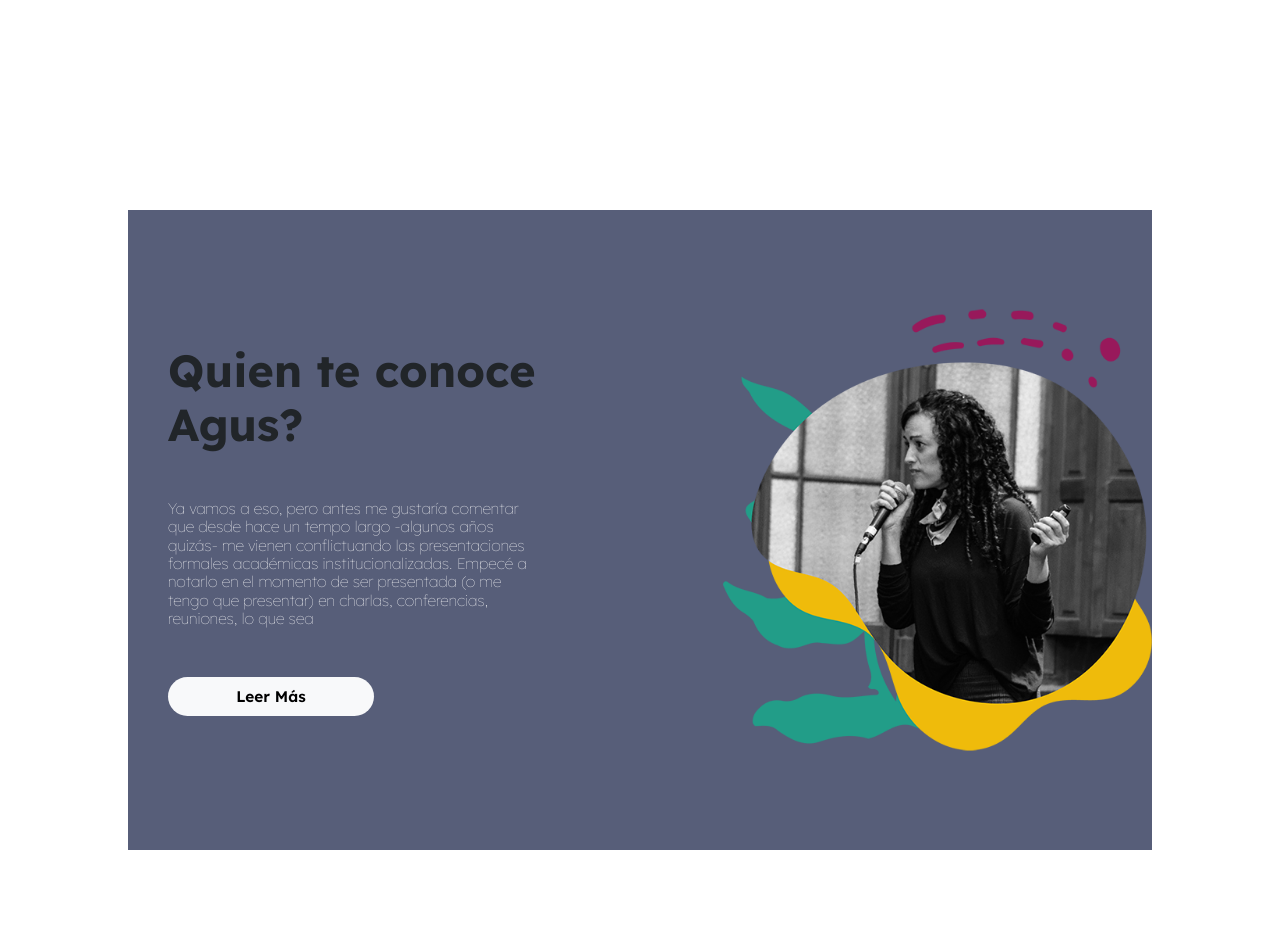
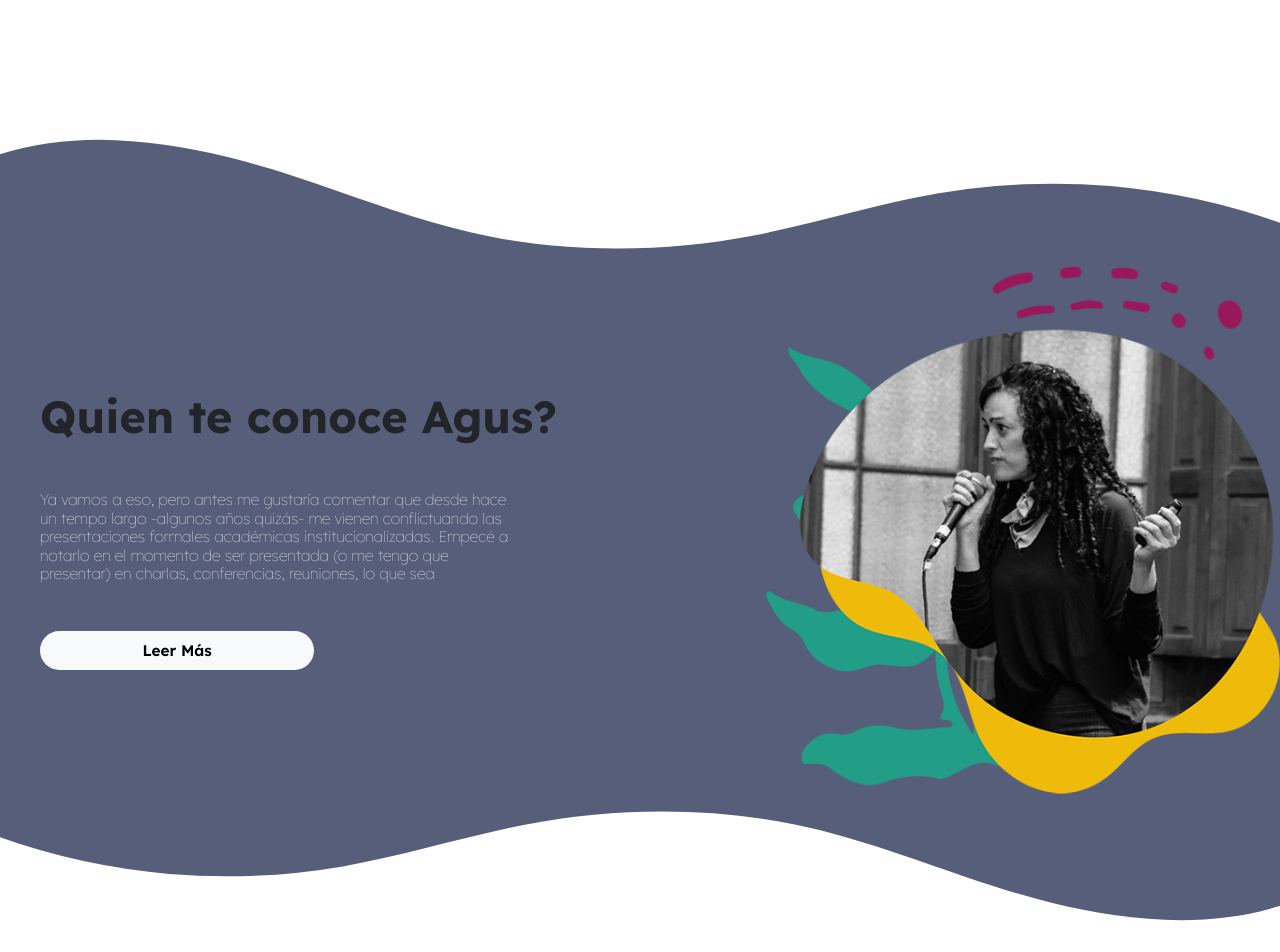
Before and after one commit to lupattin/LicApp, a Next.js app: page / in a window 1280 px wide. Shown: the part 840-1792 px from the top of the page. Built offline with nearby package versions, Linux system fonts and the light colour scheme.

Commit message:
add decoration to AboutMeContainer

```diff
--- a/src/UI/containers/aboutme/index.tsx
+++ b/src/UI/containers/aboutme/index.tsx
@@ -8,14 +8,14 @@ export const HomeAboutMeContainer = styled.div`
     width: 100vw;
     height: 100vh;
     text-align: center;
-    margin-bottom: 500px;
+    margin-bottom: 700px;
 `
 export const AboutMeContainer = styled.div`
     background-color:#575e79;
     display: flex;
     flex-direction: row;
     align-items: center;
-    width: 80%;
+    width: 100%;
     height: 80%;
     z-index: 1;
     left: -300px;
@@ -52,5 +52,5 @@ export const AboutMeTextContainer = styled.div `
     }
 `
 export const AboutMeImgContainer = styled.div `
-    width: 50%;
+    width: 45%;
 `
--- a/src/UI/img/index.tsx
+++ b/src/UI/img/index.tsx
@@ -32,6 +32,15 @@ export const AboutMeImg = styled(Img)`
     }
 
 `;
+export const WaveAboutMeTop = styled(Img)`
+  position: relative;
+  transform: rotate(180deg);
+  width: 100%;
+`
+export const WaveAboutMeBottom= styled(Img)`
+  position: relative;
+  width: 100%;
+`
 
 export const FooterImgLogo = styled(Img)`
     width: 200px;
--- a/src/components/aboutme/index.tsx
+++ b/src/components/aboutme/index.tsx
@@ -1,15 +1,27 @@
+/*Containers*/
 import { AboutMeContainer } from "@/UI/containers/aboutme";
+
+/*UI*/
 import { TitleAboutMe } from "@/UI/title";
 import { ParagraphAboutMe } from "@/UI/paragraph";
 import { ButtonAboutMe } from "@/UI/button"
 import { AboutMeImg } from "@/UI/img/index"
 import { AboutMeTextContainer } from "@/UI/containers/aboutme";
 import { AboutMeImgContainer } from "@/UI/containers/aboutme"
+import { WaveAboutMeBottom } from "@/UI/img/index";
+import { WaveAboutMeTop } from "@/UI/img/index"
+
+/*Photo*/
 import aboutMePhoto from '../../../public/aboutme-10.png'
+import wavePhotoBottom from '../../../public/wavesBottom.svg'
+import wavePhotoTop from '../../../public/wavesTop.svg'
+
 export function AboutMeBox() {
   const AboutMeText = 'Ya vamos a eso, pero antes me gustaría comentar que desde hace un tempo largo -algunos años quizás- me vienen conflictuando las presentaciones formales académicas institucionalizadas. Empecé a notarlo en el momento de ser presentada (o me tengo que presentar) en charlas, conferencias, reuniones, lo que sea'
 
   return (
+    <>
+      <WaveAboutMeTop ImgUrl ={wavePhotoTop}/>
       <AboutMeContainer>
         <AboutMeTextContainer>
           <TitleAboutMe className={"title"} title={"Quien te conoce Agus?"}></TitleAboutMe>
@@ -22,5 +34,7 @@ export function AboutMeBox() {
         </AboutMeImgContainer>
 
       </AboutMeContainer>
+      <WaveAboutMeBottom ImgUrl={wavePhotoBottom} />
+    </>
   );
 }
```
Also changed, not shown: public/wavesBottom.svg (added), public/wavesTop.svg (added). Lines whose indentation alone changed are shown as unchanged.
